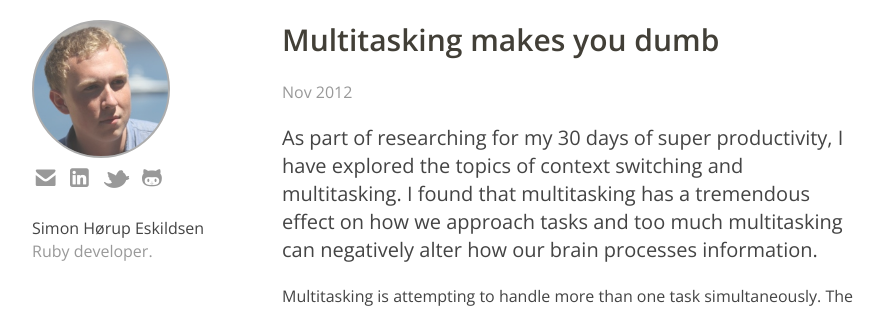
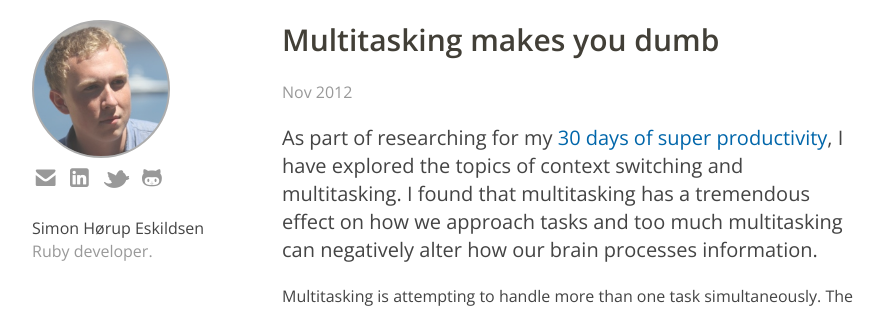
Before and after one commit to igor47/blog, a Jekyll site: the page built from _posts/2012-11-05-multitasking-makes-you-dumb.md, in a window 1280 px wide. Shown: the top 311 px of the page, without its empty margins (138-1028 px from the left). Built offline with Jekyll 4.4.1, drawn with Linux system fonts in a browser that asks for light colours; nearby versions of some CDN libraries; part of the change alters nothing that is shown.

```diff
--- a/_posts/2012-11-05-multitasking-makes-you-dumb.md
+++ b/_posts/2012-11-05-multitasking-makes-you-dumb.md
@@ -4,7 +4,8 @@ title: Multitasking makes you dumb
 ---
 
 <div class="intro">
-  As part of researching for my 30 days of super productivity, I have explored
+  As part of researching for my <a
+  href="http://sirupsen.com/30-days-of-super-productivity/">30 days of super productivity</a>, I have explored
   the topics of context switching and multitasking. I found that multitasking has
   a tremendous effect on how we approach tasks and too much multitasking can
   negatively alter how our brain processes information.
```
